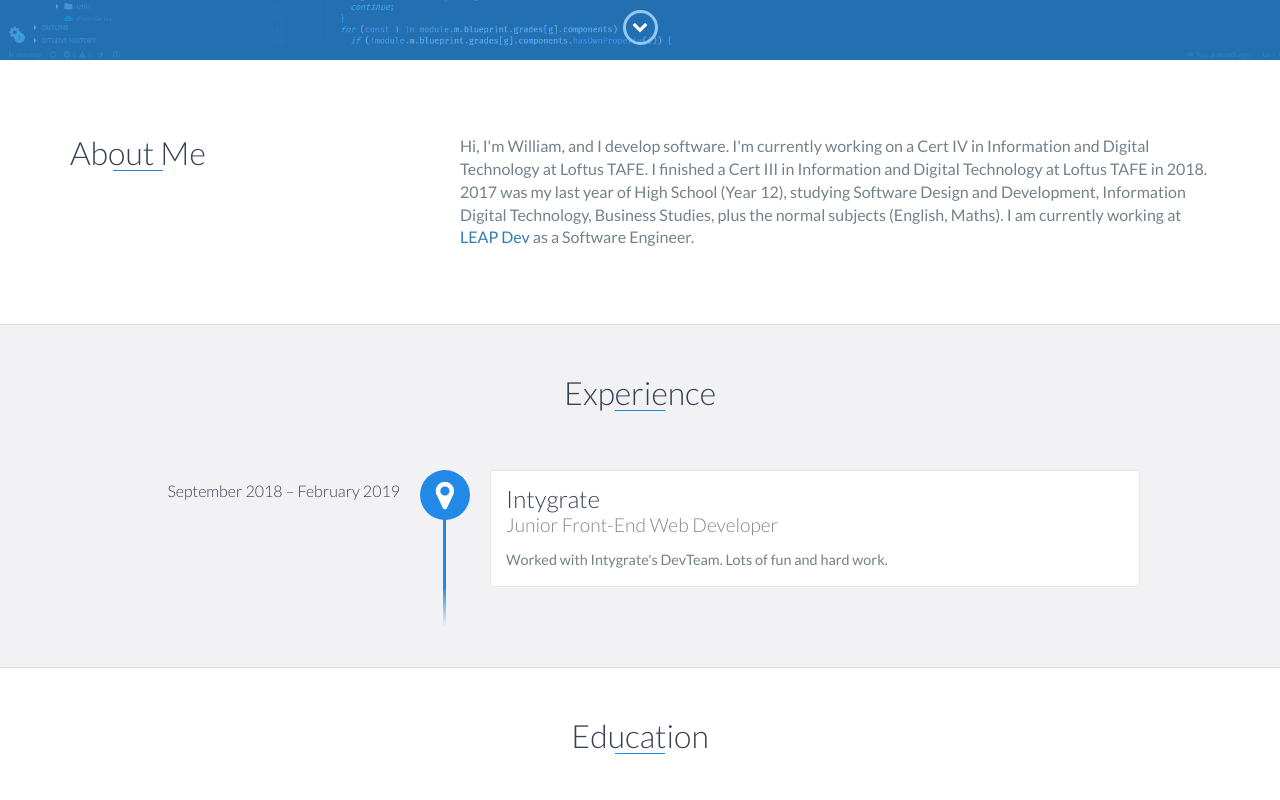
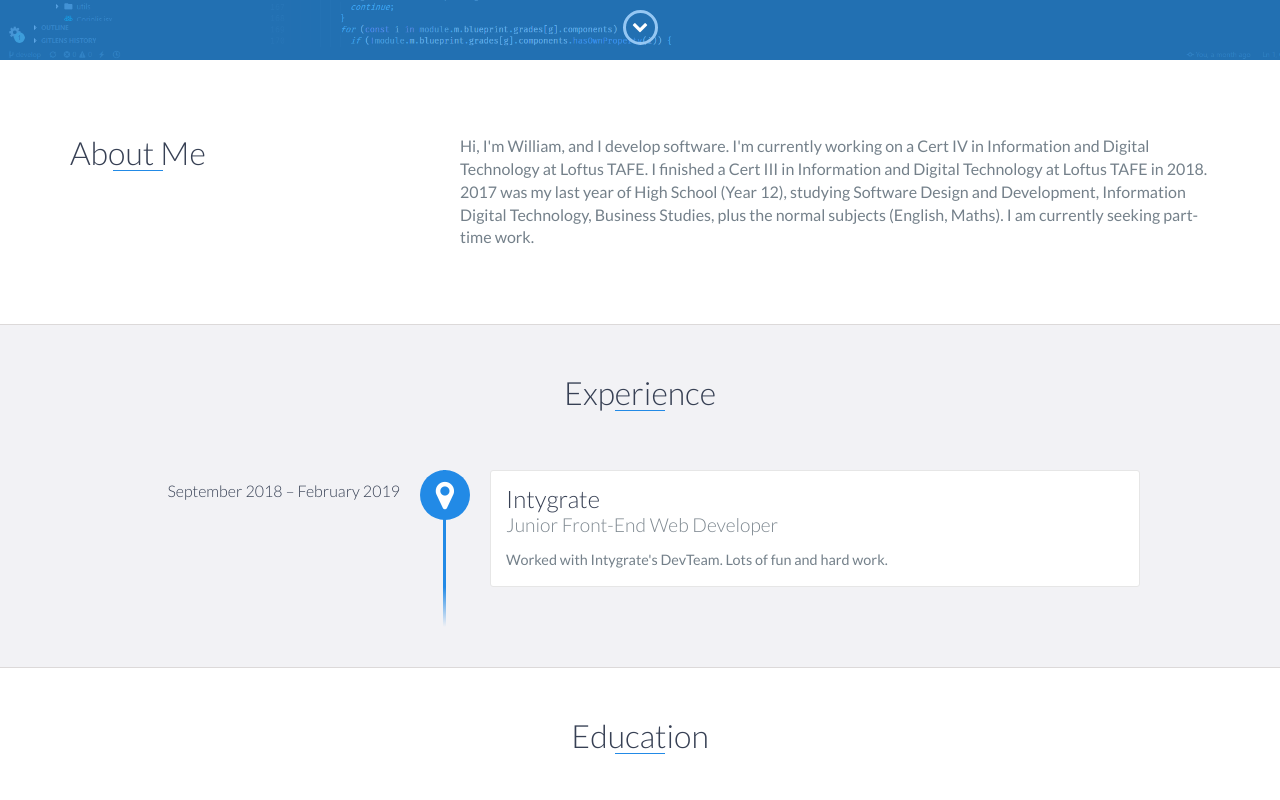
Before and after one commit to willyb321/devportfolio, a React app: page / in a window 1280 px wide. Shown: the part 740-1540 px from the top of the page. Built offline with nearby package versions, Linux system fonts and the light colour scheme.

Commit message:
Update About.js

```diff
--- a/src/About.js
+++ b/src/About.js
@@ -22,8 +22,7 @@ class About extends Component {
 								Software Design and Development,
 								Information Digital Technology, Business
 								Studies, plus the normal subjects
-								(English, Maths). I am currently working
-								at <a href="https://leapdev.io" rel="noopener noreferrer" targrt="_blank">LEAP Dev</a> as a Software Engineer.
+								(English, Maths). I am currently seeking part-time work.
 							</p>
 						</div>
 					</div>
```
